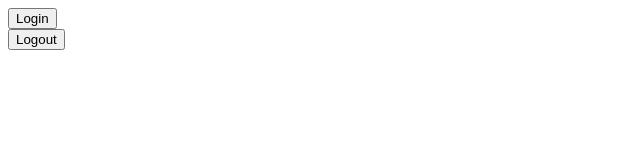
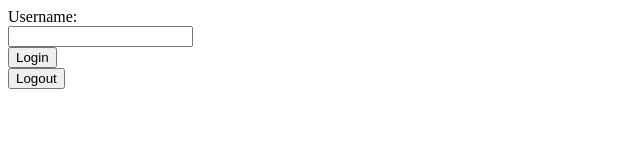
Before and after one commit to Zhusufeng/session-example, a website: page client/index.html in a window 1280 px wide. Shown: the whole page, without its empty margins (0-640 px from the left). Drawn offline with Linux system fonts and the light colour scheme.

Commit message:
Add username input text area to index.html

```diff
--- a/client/index.html
+++ b/client/index.html
@@ -6,6 +6,8 @@
   </head>
   <body>
     <form id="login-form">
+      <label>Username: </label><BR>
+      <input name="username" id="username" /><BR>
       <button type="submit" name="login" id="login">Login</button>
     </form>
     <form id="logout-form">
```
